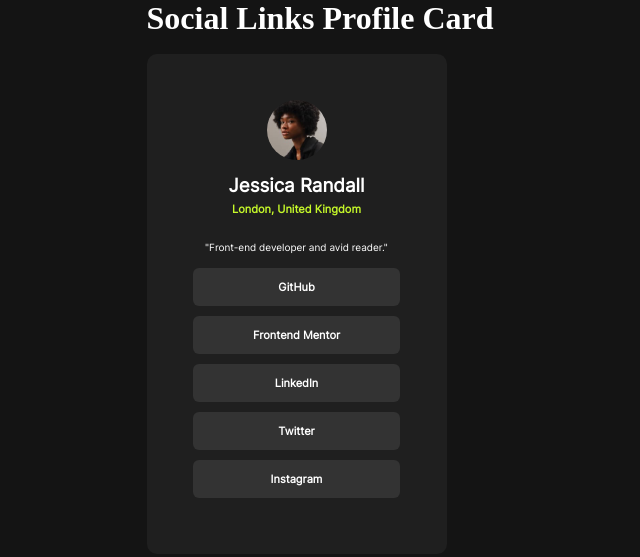
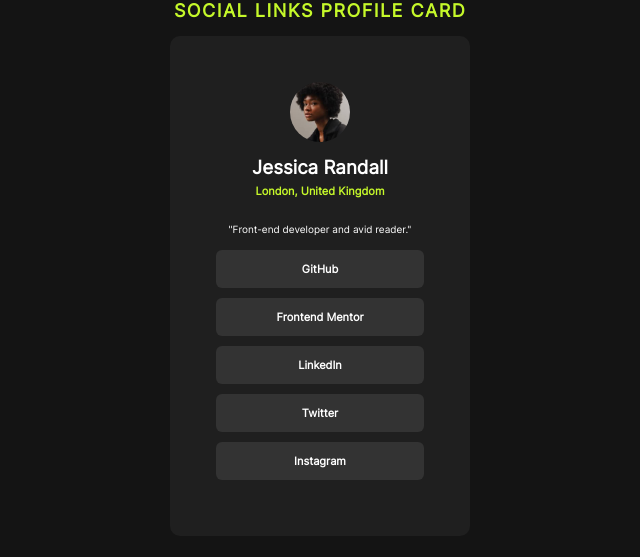
Before and after one commit to FrontEndExplorer-Temp/social-links-profile, a plain HTML site: page index.html in a window 1280 px wide. Shown: the whole page, without its empty margins (320-960 px from the left). Drawn offline with Linux system fonts and the light colour scheme.

Commit message:
Updated the styles

```diff
--- a/style.css
+++ b/style.css
@@ -2,6 +2,18 @@
   font-family: Inter;
   src: url(./assets/fonts/static/Inter-Regular.ttf);
 }
+
+h1 {
+  font-family: Inter, sans-serif;
+  color: hsl(75, 94%, 57%);
+  font-size: 18px;
+  font-weight: 700;
+  text-align: center;
+  margin-bottom: 15px;
+  text-transform: uppercase;
+  letter-spacing: 1.5px;
+}
+
 h3,
 p {
   font-family: Inter;
```
